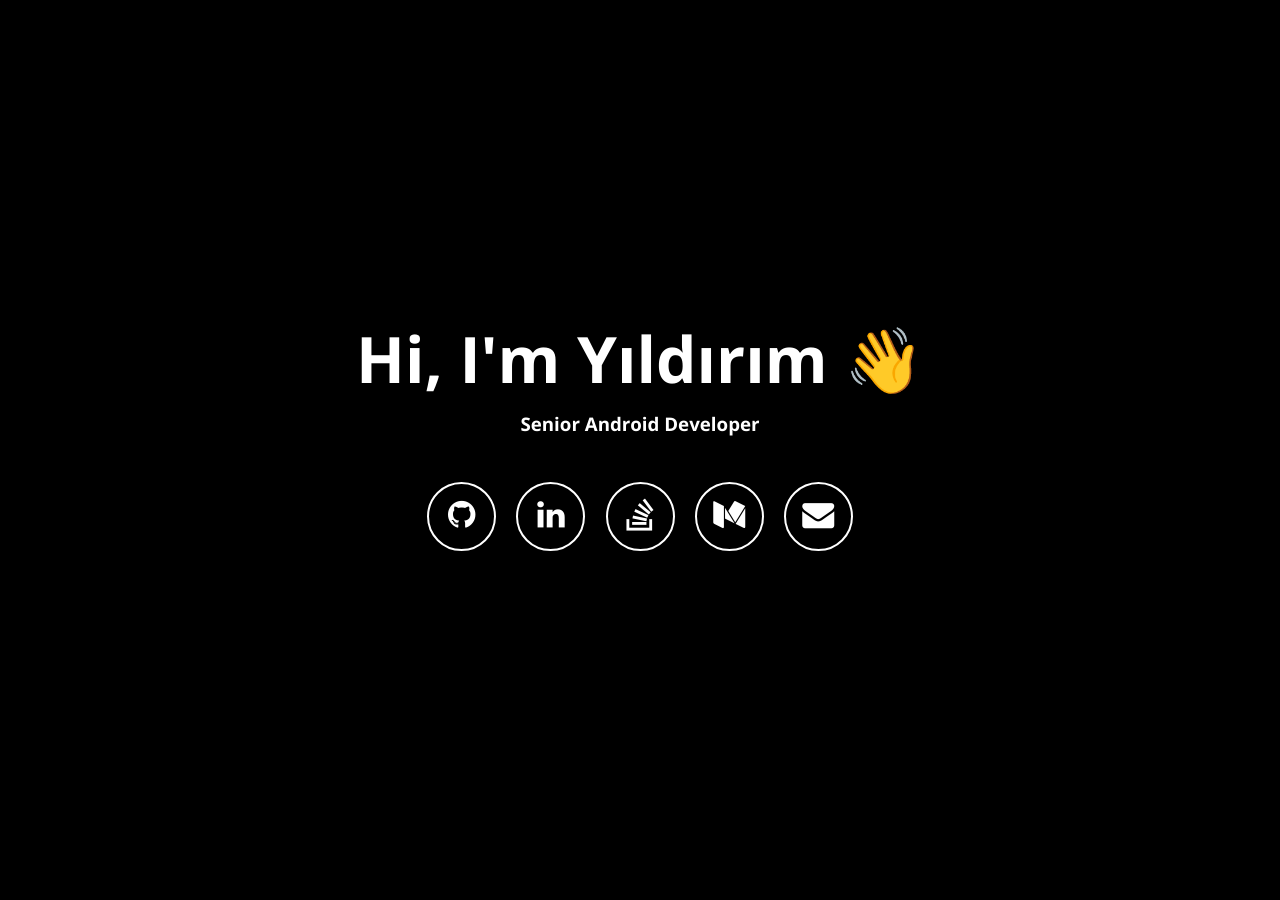
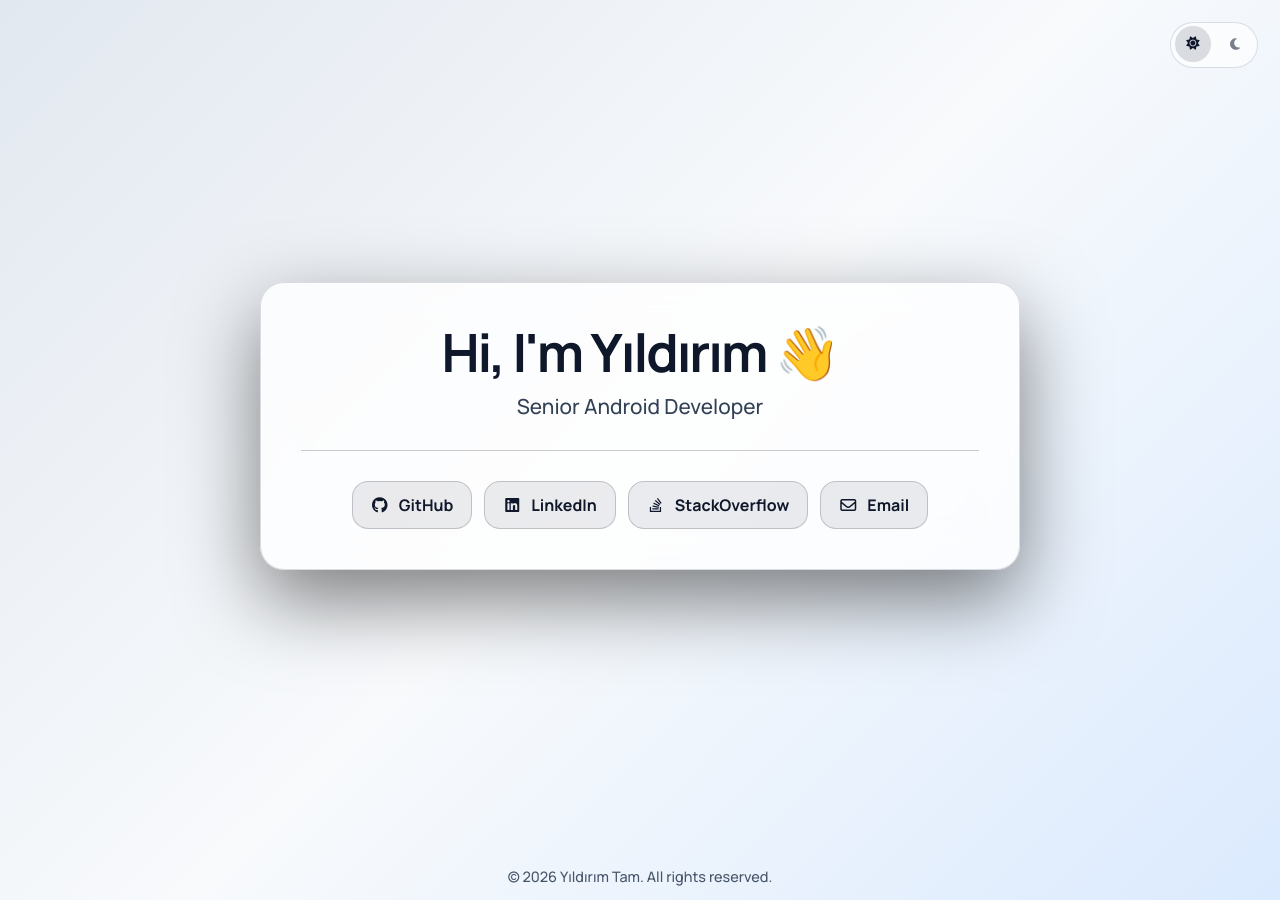
Before and after one commit to ytam/ytam.github.io, a Jekyll site: the page built from index.html, in a window 1280 px wide. Built offline with Jekyll 4.4.1, drawn with Linux system fonts in a browser that asks for light colours; nearby versions of some CDN libraries.

Commit message:
change thema

```diff
--- a/_config.yml
+++ b/_config.yml
@@ -10,7 +10,7 @@ medium_username:  yildirimtam
 email: yildirimtam@gmail.com
 
 favicon_img: yes
-favicon_img_path: "imgs/android.ico"
+favicon_img_path: "imgs/mobile.svg"
 #favicon_img_path: "https://external.url/favicon.ico"
 
 
--- a/css/front.css
+++ b/css/front.css
@@ -1,99 +1,227 @@
+:root {
+    --bg-1: #020617;
+    --bg-2: #0f172a;
+    --bg-3: #1e293b;
+    --text: #ffffff;
+    --text-soft: #cbd5e1;
+    --text-muted: #94a3b8;
+    --glass: rgba(255, 255, 255, 0.06);
+    --glass-border: rgba(255, 255, 255, 0.15);
+    --divider: rgba(255, 255, 255, 0.18);
+    --button-bg: rgba(255, 255, 255, 0.1);
+    --button-border: rgba(255, 255, 255, 0.14);
+    --button-hover-bg: rgba(255, 255, 255, 0.2);
+    --button-hover-border: rgba(255, 255, 255, 0.28);
+}
+
+[data-theme="light"] {
+    --bg-1: #e2e8f0;
+    --bg-2: #f8fafc;
+    --bg-3: #dbeafe;
+    --text: #0f172a;
+    --text-soft: #334155;
+    --text-muted: #475569;
+    --glass: rgba(255, 255, 255, 0.75);
+    --glass-border: rgba(15, 23, 42, 0.14);
+    --divider: rgba(15, 23, 42, 0.22);
+    --button-bg: rgba(15, 23, 42, 0.08);
+    --button-border: rgba(15, 23, 42, 0.2);
+    --button-hover-bg: rgba(15, 23, 42, 0.14);
+    --button-hover-border: rgba(15, 23, 42, 0.3);
+}
+
+* {
+    box-sizing: border-box;
+}
+
+html,
 body {
-     font-family: 'Open Sans', Helvetica, Arial, sans-serif;
-    background-color: black;
+    margin: 0;
+    min-height: 100%;
+}
+
+body {
+    font-family: "Manrope", -apple-system, BlinkMacSystemFont, "Segoe UI", sans-serif;
+    background: linear-gradient(135deg, var(--bg-1), var(--bg-2) 50%, var(--bg-3));
+    color: var(--text);
+    min-height: 100vh;
+}
+
+.page {
+    min-height: 100vh;
     display: flex;
     justify-content: center;
     align-items: center;
-    height: 100vh;
-    margin: 0;
+    padding: 24px 24px 72px;
 }
 
-h1 {
-    color: white;
-    font-size: 4em;
-    font-family: 'Open Sans';
-    margin: -10px 0;
+.card {
+    position: relative;
+    width: min(100%, 760px);
+    background: var(--glass);
+    border: 1px solid var(--glass-border);
+    backdrop-filter: blur(20px);
+    border-radius: 24px;
+    box-shadow: 0 30px 80px rgba(0, 0, 0, 0.5);
+    padding: 40px;
+    text-align: center;
+    animation: fade-up 600ms ease-out both;
 }
-h3 {
-    color: white;
-    padding-bottom: 20px;
-    font-weight: thin;
+
+.theme-toggle {
+    position: fixed;
+    right: 22px;
+    top: 22px;
+    z-index: 20;
+    border: 1px solid rgba(148, 163, 184, 0.35);
+    background: rgba(15, 23, 42, 0.32);
+    color: var(--text);
+    border-radius: 999px;
+    font: inherit;
+    display: inline-flex;
+    align-items: center;
+    gap: 6px;
+    padding: 4px;
+    transition: background 200ms ease, border-color 200ms ease;
 }
-.content {
+
+[data-theme="light"] .theme-toggle {
+    background: rgba(255, 255, 255, 0.6);
+}
+
+.theme-option {
+    border: 0;
+    width: 36px;
+    height: 36px;
+    border-radius: 999px;
+    display: inline-flex;
+    align-items: center;
+    justify-content: center;
+    background: transparent;
+    color: var(--text);
+    opacity: 0.55;
+    cursor: pointer;
+    transition: opacity 200ms ease, background 200ms ease, transform 200ms ease;
+}
+
+.theme-option:hover,
+.theme-option:focus-visible {
+    opacity: 0.85;
+}
+
+.theme-option.active {
+    opacity: 1;
+    background: rgba(255, 255, 255, 0.2);
+    transform: translateY(-1px);
+}
+
+[data-theme="light"] .theme-option.active {
+    background: rgba(15, 23, 42, 0.14);
+}
+
+.intro h1 {
+    margin: 0;
+    font-size: clamp(2.3rem, 6vw, 3.3rem);
+    line-height: 1.1;
+    letter-spacing: -0.04em;
+}
+
+.intro p {
+    margin: 10px 0 0;
+    font-size: clamp(1.05rem, 2.4vw, 1.3rem);
+    color: var(--text-soft);
+}
+
+.divider {
+    height: 1px;
+    width: 100%;
+    margin: 30px 0;
+    background: var(--divider);
+}
+
+.social-links {
+    display: flex;
+    flex-wrap: wrap;
+    justify-content: center;
+    gap: 12px;
+}
+
+.social-button {
+    display: inline-flex;
+    align-items: center;
+    gap: 10px;
+    color: var(--text);
+    text-decoration: none;
+    font-size: 1rem;
+    font-weight: 700;
+    padding: 12px 18px;
+    background: var(--button-bg);
+    border: 1px solid var(--button-border);
+    border-radius: 16px;
+    transition: background 200ms ease, transform 200ms ease, border-color 200ms ease;
+}
+
+.social-button i {
+    font-size: 1rem;
+    width: 18px;
     text-align: center;
 }
-ul {
-    list-style: none;
-    padding: 0;
-}
-li {
-    border-radius: 100%;
-    border: 2px solid white;
-    color: white;
-    margin: 8px;
-    display: inline-block;
-    list-style: none;
-    width: 65px;
-    height: 65px;
-}
-li:hover {
-    color: white;
-    text-decoration: none;
-    -webkit-transition: 500ms;
-    -moz-transition: 500ms;
-    transition: 500ms;
-    text-decoration: none;
-    background-color: rgba(0, 0, 0, 0.5);
-}
-a {
-    color: white;
-    padding: 15px;
-    text-decoration: none;
-}
-.description {
-    display: none;
+
+.social-button:hover,
+.social-button:focus-visible {
+    background: var(--button-hover-bg);
+    border-color: var(--button-hover-border);
+    transform: translateY(-2px);
 }
 
-@media (max-width: 450px) {
-ul {
+.page-footer {
+    position: fixed;
+    left: 0;
+    right: 0;
+    bottom: 0;
     text-align: center;
+    padding: 8px 16px 14px;
+    color: var(--text-muted);
+    font-size: 0.9rem;
 }
-li {
-    border-radius: 0%;
-    border: none;
-    color: white;
-    margin: 8px;
-    display: block;
-    list-style: none;
-    margin: 10px 0px;
-    text-align: center;
-    height: auto;
-    width: auto;
+
+@keyframes fade-up {
+    from {
+        opacity: 0;
+        transform: translateY(20px);
+    }
+    to {
+        opacity: 1;
+        transform: translateY(0);
+    }
 }
-li:hover {
-    background-color: none;
-    transition: none;
+
+@media (max-width: 640px) {
+    .page {
+        padding: 16px 16px 76px;
+    }
+
+    .card {
+        border-radius: 18px;
+        padding: 30px 18px;
+    }
+
+    .theme-toggle {
+        right: 12px;
+        top: 12px;
+    }
+
+    .theme-option {
+        width: 32px;
+        height: 32px;
+    }
+
+    .social-links {
+        flex-direction: column;
+    }
+
+    .social-button {
+        justify-content: center;
+        width: 100%;
+    }
 }
-a {
-    text-align: justify;
-    border: 2px solid white;
-    border-radius: 5px;
-    color: white;
-    padding: 15px;
-    padding-left: 30px;
-    width: 70%;
-}
-a:hover {
-    -webkit-transition: 500ms;
-    -moz-transition: 500ms;
-    transition: 500ms;
-    background-color: rgba(0, 0, 0, 0.5);
-    color: white;
-    text-decoration: none;
-}
-.description {
-    display: inline-block;
-    color: white;
-    font-family: Arial;
-    margin-left: 40px;
-}
--- a/index.html
+++ b/index.html
@@ -14,37 +14,90 @@ permalink: /
     <link rel="shortcut icon" href="{{ site.favicon_img_path }}" />
     {% endif %}
     <link rel="stylesheet" href="{{ "css/front.css" | prepend: site.baseurl }}">
-        <link href='https://fonts.googleapis.com/css?family=Open+Sans:400,700&subset=latin' rel='stylesheet' type='text/css'>
-        <link rel="stylesheet" href="https://maxcdn.bootstrapcdn.com/font-awesome/4.5.0/css/font-awesome.min.css">
+    <link href="https://fonts.googleapis.com/css2?family=Manrope:wght@500;700;800&display=swap" rel="stylesheet">
+    <link rel="stylesheet" href="https://cdnjs.cloudflare.com/ajax/libs/font-awesome/6.5.1/css/all.min.css">
 </head>
 <body>
-        <div class="content">
+    <div class="theme-toggle" role="group" aria-label="Theme switch">
+        <button class="theme-option" type="button" data-theme-target="light" aria-label="Light theme" aria-pressed="false">
+            <i class="fa-solid fa-sun" aria-hidden="true"></i>
+        </button>
+        <button class="theme-option" type="button" data-theme-target="dark" aria-label="Dark theme" aria-pressed="false">
+            <i class="fa-solid fa-moon" aria-hidden="true"></i>
+        </button>
+    </div>
 
+    <main class="page">
+        <section class="card">
+            <header class="intro">
                 <h1>{{ site.name }}</h1>
-            <h3>{{ site.description }}</h3>
+                <p>{{ site.description }}</p>
+            </header>
 
-                <ul>
+            <div class="divider" aria-hidden="true"></div>
+
+            <nav class="social-links" aria-label="Social links">
                 {% if site.github_username %}
-                    <li><a class="fa fa-2x fa-github" href="https://github.com/{{ site.github_username }}"><span class="description">GitHub</span></a></li>
+                <a class="social-button" href="https://github.com/{{ site.github_username }}" target="_blank" rel="noopener noreferrer">
+                    <i class="fa-brands fa-github" aria-hidden="true"></i>
+                    <span>GitHub</span>
+                </a>
                 {% endif %}
 
                 {% if site.linkedin_username %}
-                    <li><a class="fa fa-2x fa-linkedin" href="https://linkedin.com/in/{{ site.linkedin_username }}"><span class="description">LinkedIn</span></a></li>
+                <a class="social-button" href="https://linkedin.com/in/{{ site.linkedin_username }}" target="_blank" rel="noopener noreferrer">
+                    <i class="fa-brands fa-linkedin" aria-hidden="true"></i>
+                    <span>LinkedIn</span>
+                </a>
                 {% endif %}
 
                 {% if site.stack_of_username %}
-                    <li><a class="fa fa-2x fa-stack-overflow" href="https://stackoverflow.com/users/{{ site.stack_of_username }}"><span class="description">Stackoverflow</span></a></li>
+                <a class="social-button" href="https://stackoverflow.com/users/{{ site.stack_of_username }}" target="_blank" rel="noopener noreferrer">
+                    <i class="fa-brands fa-stack-overflow" aria-hidden="true"></i>
+                    <span>StackOverflow</span>
+                </a>
                 {% endif %}
+                {% if site.email %}
+                <a class="social-button" href="mailto:{{ site.email }}">
+                    <i class="fa-regular fa-envelope" aria-hidden="true"></i>
+                    <span>Email</span>
+                </a>
+                {% endif %}
+            </nav>
+        </section>
+    </main>
+    <footer class="page-footer">
+        © 2026 Yıldırım Tam. All rights reserved.
+    </footer>
+</body>
+<script>
+    (function () {
+        var root = document.documentElement;
+        var options = document.querySelectorAll(".theme-option");
 
-                    {% if site.medium_username %}
-                    <li><a class="fa fa-2x fa-medium" href="https://medium.com/@{{ site.medium_username }}"><span class="description">Medium</span></a></li>
-                    {% endif %}
+        function setTheme(theme) {
+            root.setAttribute("data-theme", theme);
+            options.forEach(function (button) {
+                var isActive = button.getAttribute("data-theme-target") === theme;
+                button.classList.toggle("active", isActive);
+                button.setAttribute("aria-pressed", isActive ? "true" : "false");
+            });
+        }
 
-                    {% if site.email %}
-                    <li><a class="fa fa-2x fa-envelope" href="mailto:{{ site.email }}"><span class="description">Email</span></a></li>
-                    {% endif %}
-                </ul>
-        </div>
+        var savedTheme = localStorage.getItem("theme");
+        var prefersLight = window.matchMedia && window.matchMedia("(prefers-color-scheme: light)").matches;
+        var initialTheme = savedTheme || (prefersLight ? "light" : "dark");
+        setTheme(initialTheme);
 
-    </body>
+        if (options.length) {
+            options.forEach(function (button) {
+                button.addEventListener("click", function () {
+                    var next = button.getAttribute("data-theme-target");
+                    setTheme(next);
+                    localStorage.setItem("theme", next);
+                });
+            });
+        }
+    })();
+</script>
 </html>
```
Also changed, not shown: imgs/mobile.svg (added), 3 other files. Lines whose indentation alone changed are shown as unchanged.
